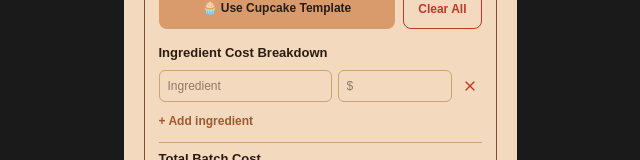
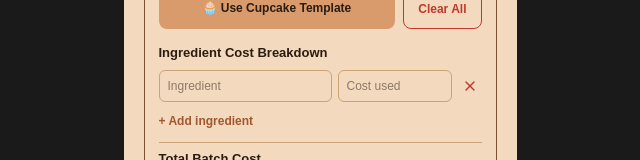
Before and after one commit to ShinKiyomi/RCL-hacks-2026, a Next.js app in the folder my-app/: page /cogs-view in a window 1280 px wide. Shown: the part 202-362 px from the top of the page, without its empty margins (320-960 px from the left). Built offline with nearby package versions, Linux system fonts and the light colour scheme.

Commit message:
Update page.tsx

```diff
--- a/my-app/app/cogs-view/page.tsx
+++ b/my-app/app/cogs-view/page.tsx
@@ -29,7 +29,9 @@ export default function CogsViewPage() {
       return;
     }
     const parsed = JSON.parse(stored);
-    setIngredients(parsed.map((i: any) => ({ name: i.name, price: i.price || 0 })));
+    // Bring in ingredient NAMES only — user types the actual cost used in this batch,
+    // since the inventory price is the full grocery price, not the per-batch portion.
+    setIngredients(parsed.map((i: any) => ({ name: i.name, price: 0 })));
     setProductName("Cupcake Batch");
   };
 
@@ -129,7 +131,7 @@ export default function CogsViewPage() {
               <input
                 style={{ ...styles.ingInput, width: "70px" }}
                 type="number"
-                placeholder="$"
+                placeholder="Cost used"
                 value={ing.price === 0 ? "" : ing.price}
                 onChange={(e) => updateIngredient(i, "price", e.target.value)}
               />
```
